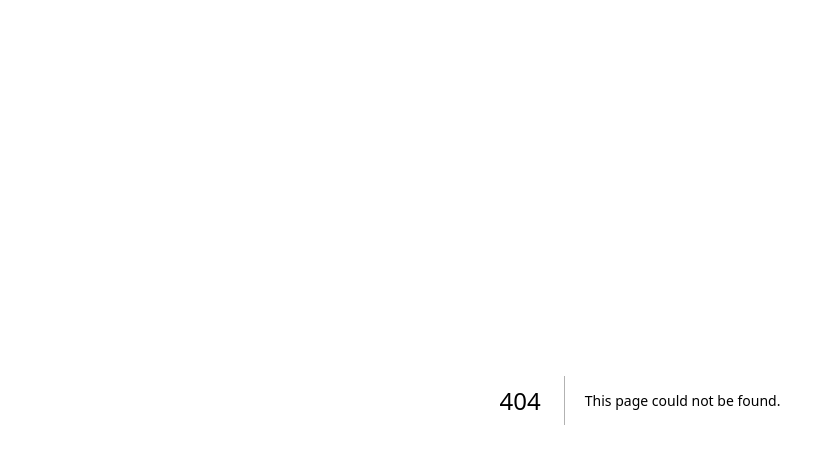
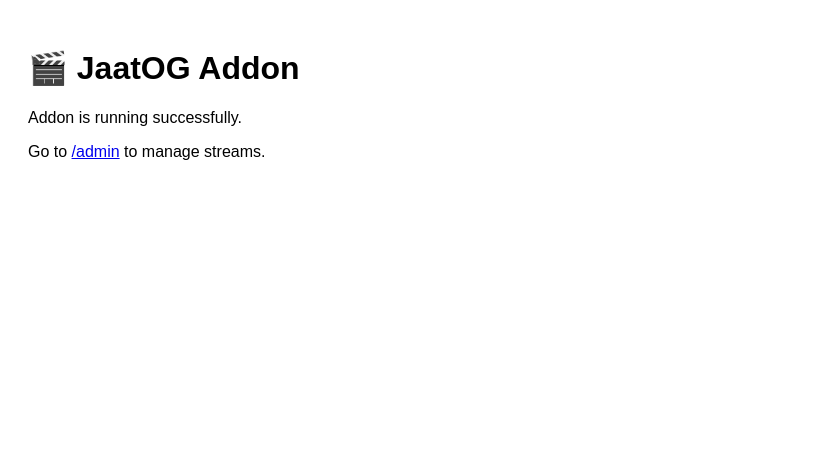
Before and after one commit to infighter0034-beep/jaatog-addon, a Next.js app: page / in a window 1280 px wide. Before the commit this address had no page. Shown: the top 464 px of the page, without its empty margins (0-815 px from the left). Built offline with nearby package versions, Linux system fonts and the light colour scheme.

Commit message:
Create page.tsx

```diff
--- /dev/null
+++ b/app/page.tsx
@@ -0,0 +1,9 @@
+export default function HomePage() {
+  return (
+    <main style={{ padding: 20, fontFamily: "Arial" }}>
+      <h1>🎬 JaatOG Addon</h1>
+      <p>Addon is running successfully.</p>
+      <p>Go to <a href="/admin">/admin</a> to manage streams.</p>
+    </main>
+  );
+}
```
